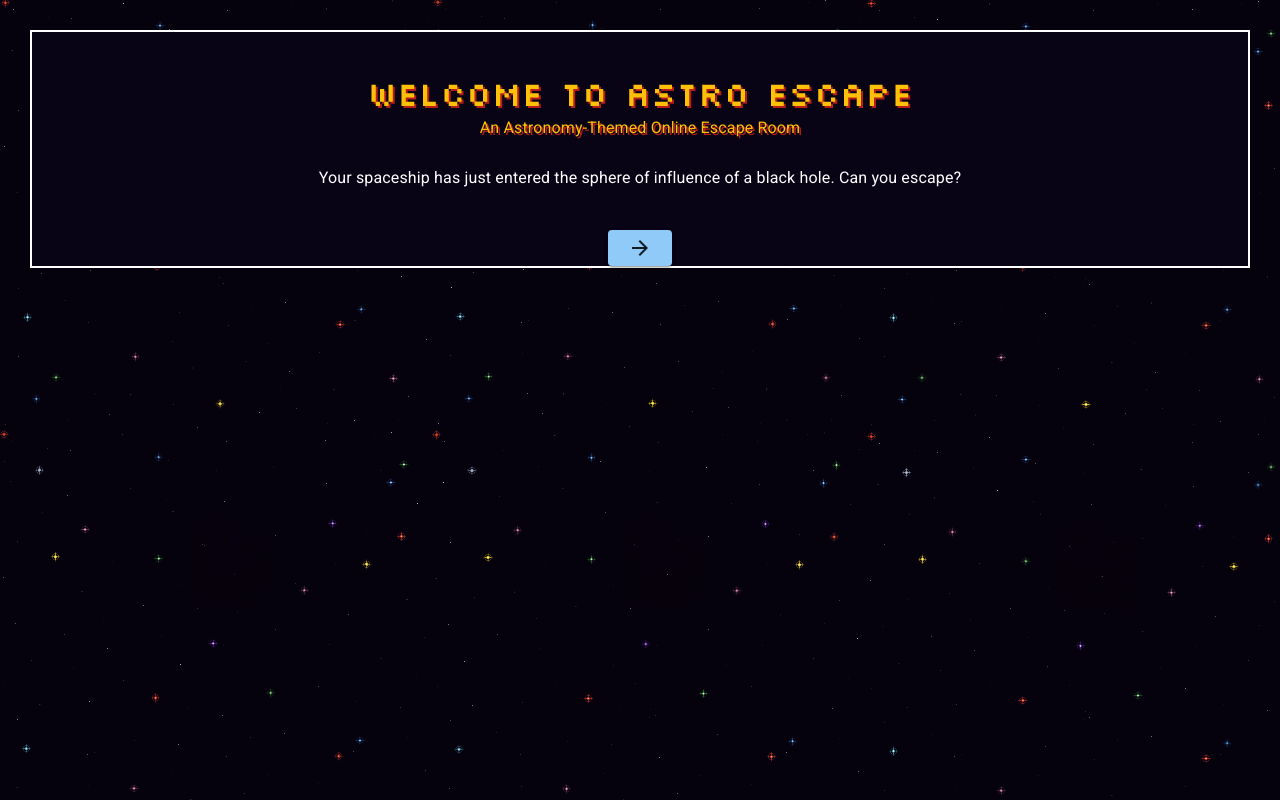
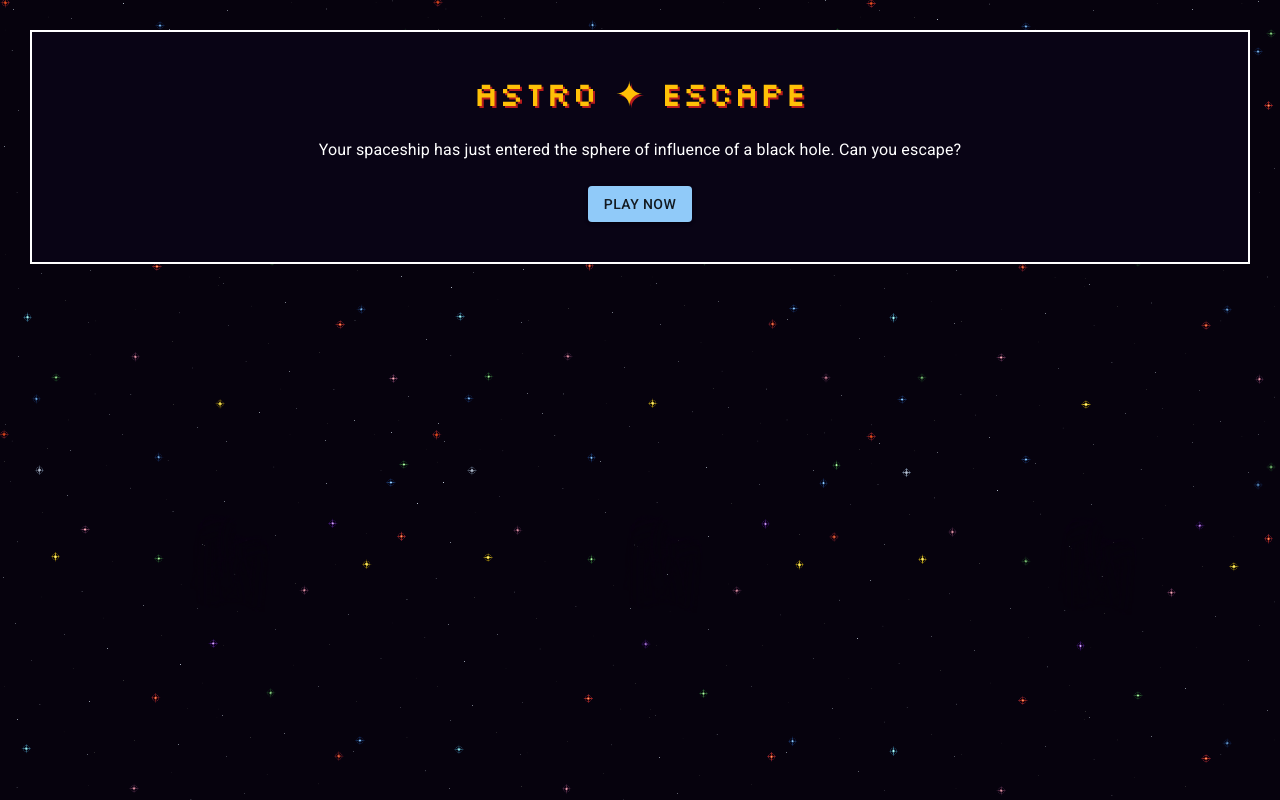
Before and after one commit to gtorrini/astro-escape, a React (Create React App) app: page / in a window 1280 px wide. Built offline with nearby package versions, Linux system fonts and the light colour scheme.

Commit message:
Added button to redirect to play route

```diff
--- a/src/components/Intro.jsx
+++ b/src/components/Intro.jsx
@@ -1,31 +1,19 @@
 import { React } from 'react';
-import PropTypes from 'prop-types';
-import { Box, Grid, Typography } from '@mui/material';
-import { NextButton } from './NavButtons.jsx';
+import { Box, Button, Typography } from '@mui/material';
 
-export default function Intro(props) {
+export default function Intro() {
     return (
         <>
             <Box sx={{my: 5}}>
                 <Typography variant="h4">
-                    Welcome to Astro Escape
+                    ASTRO {'\u2726'} ESCAPE
                 </Typography>
-                <Typography variant="subtitle1" sx={{mb: 3}}>
-                    An Astronomy-Themed Online Escape Room
-                </Typography>
-                <Typography variant="body1">
+                <Typography variant="body1" sx={{my: 3}}>
                     Your spaceship has just entered the sphere of influence of a black hole. Can you escape?
                 </Typography>
+                <Button href="/play" variant="contained" sx={{mx: 2}}>Play Now</Button>
+                {/* <Button variant="contained" sx={{mt: 2, mx: 2}}>About</Button> */}
             </Box>
-            <Grid container>
-                <Grid item xs={12}>
-                    <NextButton handleClick={props.next}></NextButton>
-                </Grid>
-            </Grid>
         </>
     );
 }
-
-Intro.propTypes = {
-    next: PropTypes.func.isRequired
-};
```
